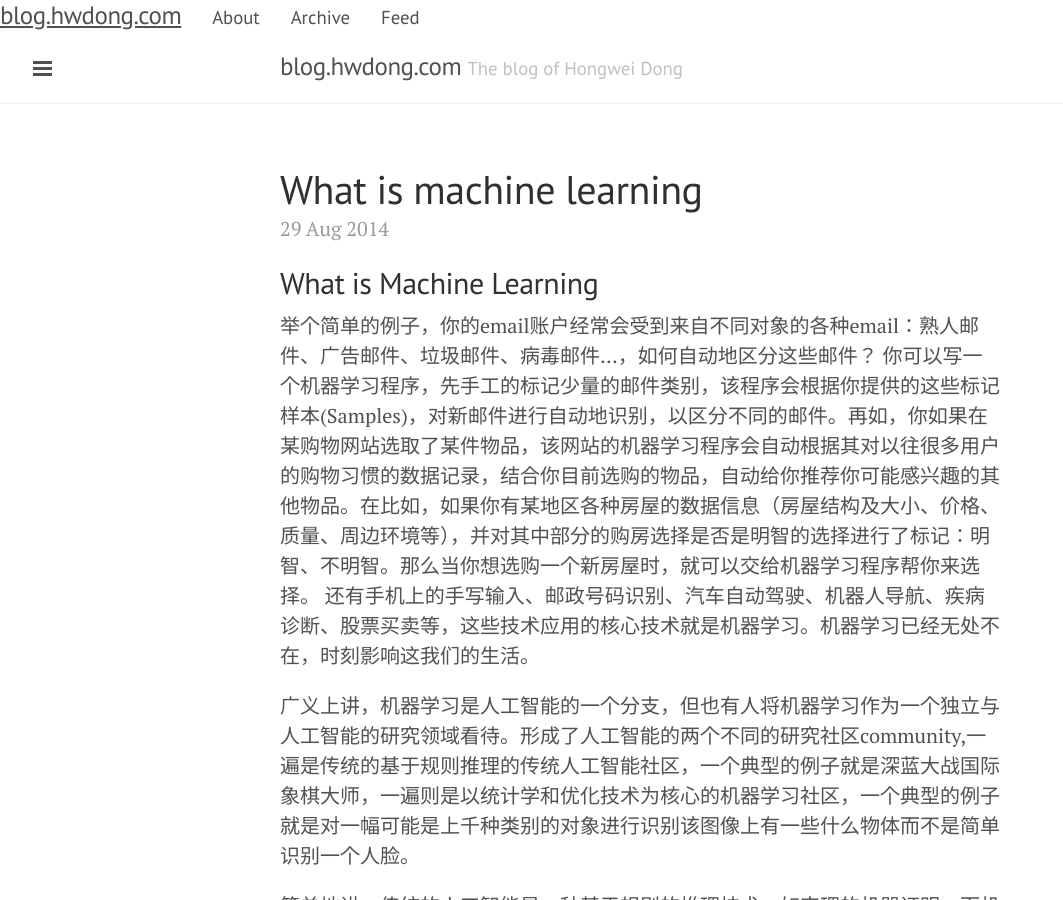
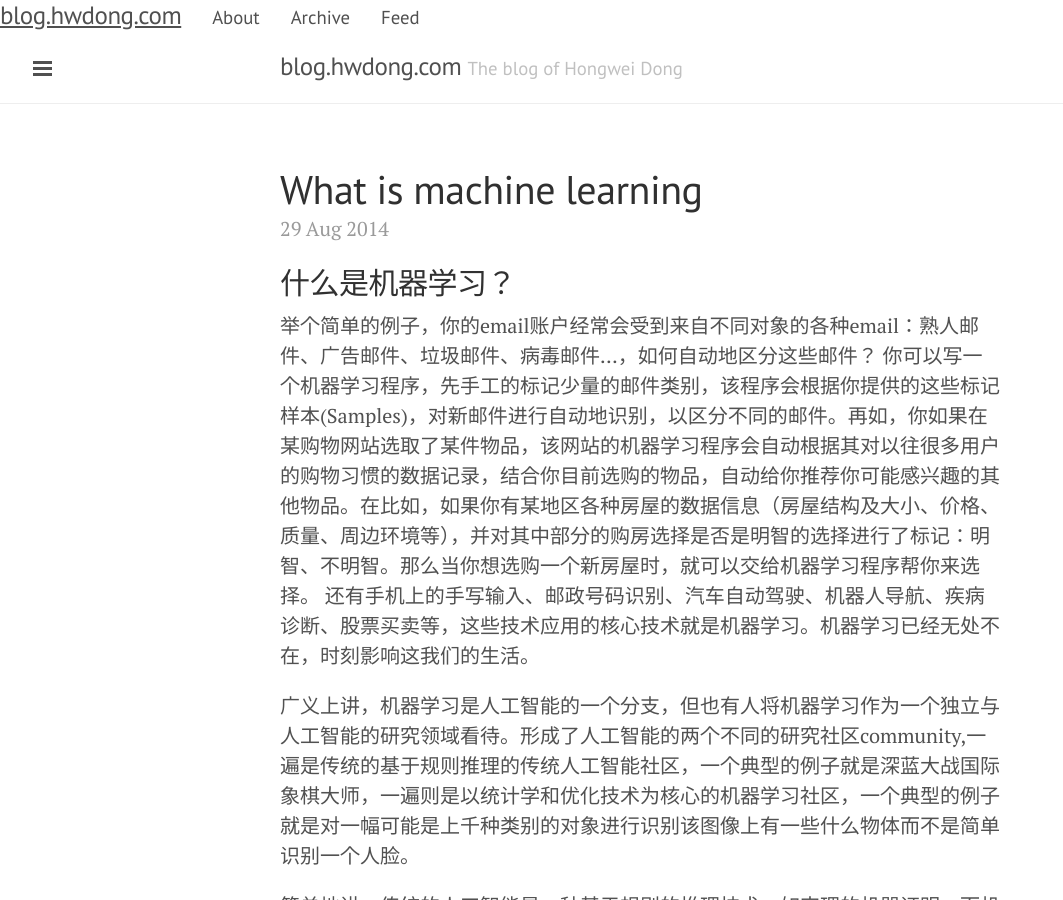
Before and after one commit to hwdong/hwdong-old.github.io, a Jekyll site: the page built from index.html, in a window 1280 px wide and 900 px high. Shown: the whole window, without its empty margins (0-1063 px from the left). Built offline with Jekyll 4.4.1, drawn with Linux system fonts in a browser that asks for light colours; Markdown is read by kramdown in place of the engine named in the settings; the list of posts is cut into pages by our own code.

Commit message:
Updated 2014-08-29-What is Machine Learning.md

```diff
--- a/_posts/2014-08-29-What is Machine Learning.md
+++ b/_posts/2014-08-29-What is Machine Learning.md
@@ -2,8 +2,7 @@
 published: true
 ---
 
-##  What is Machine Learning
-
+## 什么是机器学习？
 
    举个简单的例子，你的email账户经常会受到来自不同对象的各种email：熟人邮件、广告邮件、垃圾邮件、病毒邮件...，如何自动地区分这些邮件？ 你可以写一个机器学习程序，先手工的标记少量的邮件类别，该程序会根据你提供的这些标记样本(Samples)，对新邮件进行自动地识别，以区分不同的邮件。再如，你如果在某购物网站选取了某件物品，该网站的机器学习程序会自动根据其对以往很多用户的购物习惯的数据记录，结合你目前选购的物品，自动给你推荐你可能感兴趣的其他物品。在比如，如果你有某地区各种房屋的数据信息（房屋结构及大小、价格、质量、周边环境等），并对其中部分的购房选择是否是明智的选择进行了标记：明智、不明智。那么当你想选购一个新房屋时，就可以交给机器学习程序帮你来选择。 还有手机上的手写输入、邮政号码识别、汽车自动驾驶、机器人导航、疾病诊断、股票买卖等，这些技术应用的核心技术就是机器学习。机器学习已经无处不在，时刻影响这我们的生活。
 
```
